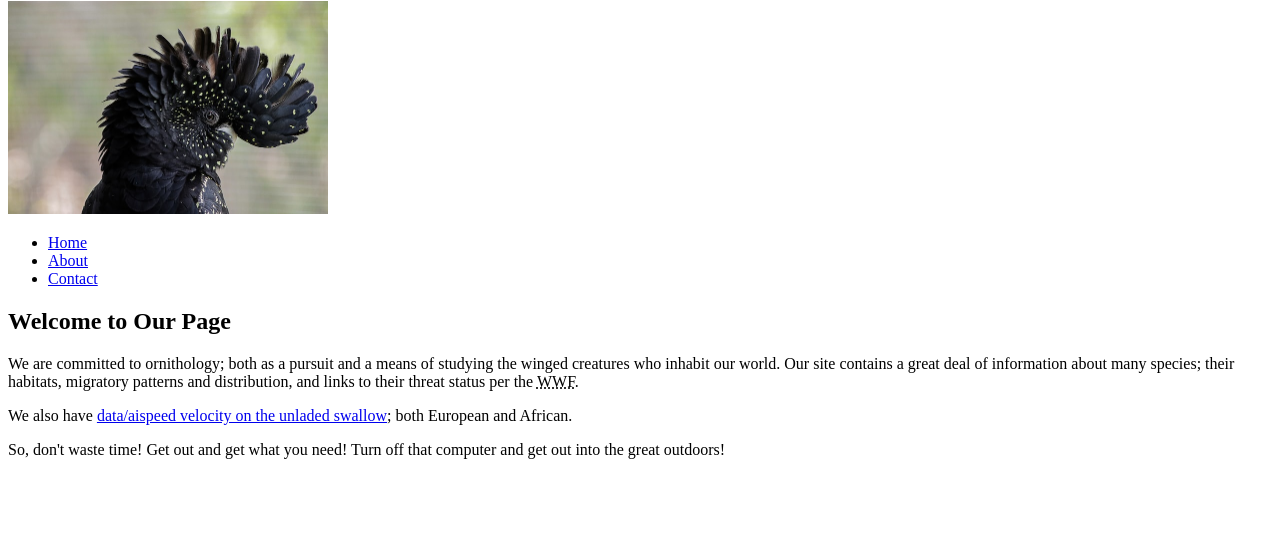
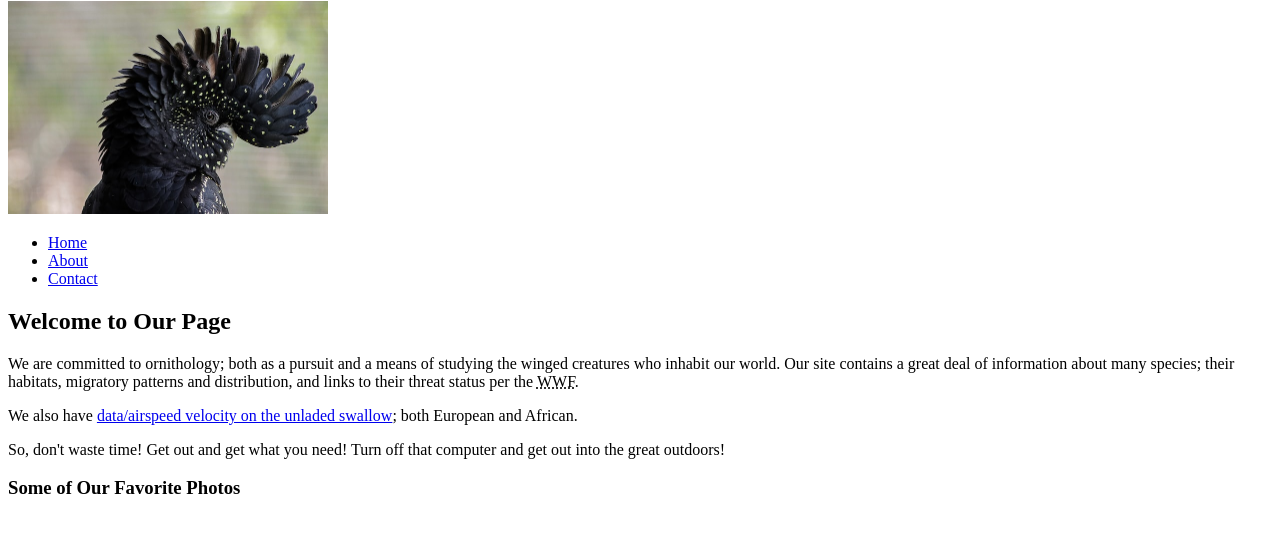
Before and after one commit to Photoglyph/BirdWatching, a plain HTML site: page index.html in a window 1280 px wide. Shown: the part 79-612 px from the top of the page. Drawn offline with Linux system fonts and the light colour scheme.

Commit message:
Add favorite photos links

```diff
--- a/index.html
+++ b/index.html
@@ -32,14 +32,18 @@
                 links to their threat status per the <abbr title="World Wildlife Federation">WWF</abbr>.
             </p>
             <p>
-                We also have <a href="http://style.org/unladenswallow/" target="_blank">data/aispeed velocity on the unladed swallow</a>; both European and African.
+                We also have <a href="http://style.org/unladenswallow/" target="_blank">data/airspeed velocity on the unladed swallow</a>; both European and African.
             </p>
             <p>
                 So, don't waste time! Get out and get what you need! Turn off that computer and get out into the great
                 outdoors!
             </p>
-            <!-- Get 4 bird photos -->
-        </section>
+    </section>
+
+    <section>
+        <h3>Some of Our Favorite Photos</h3>
+
+    </section>
     </main>
 </body>
 
```
